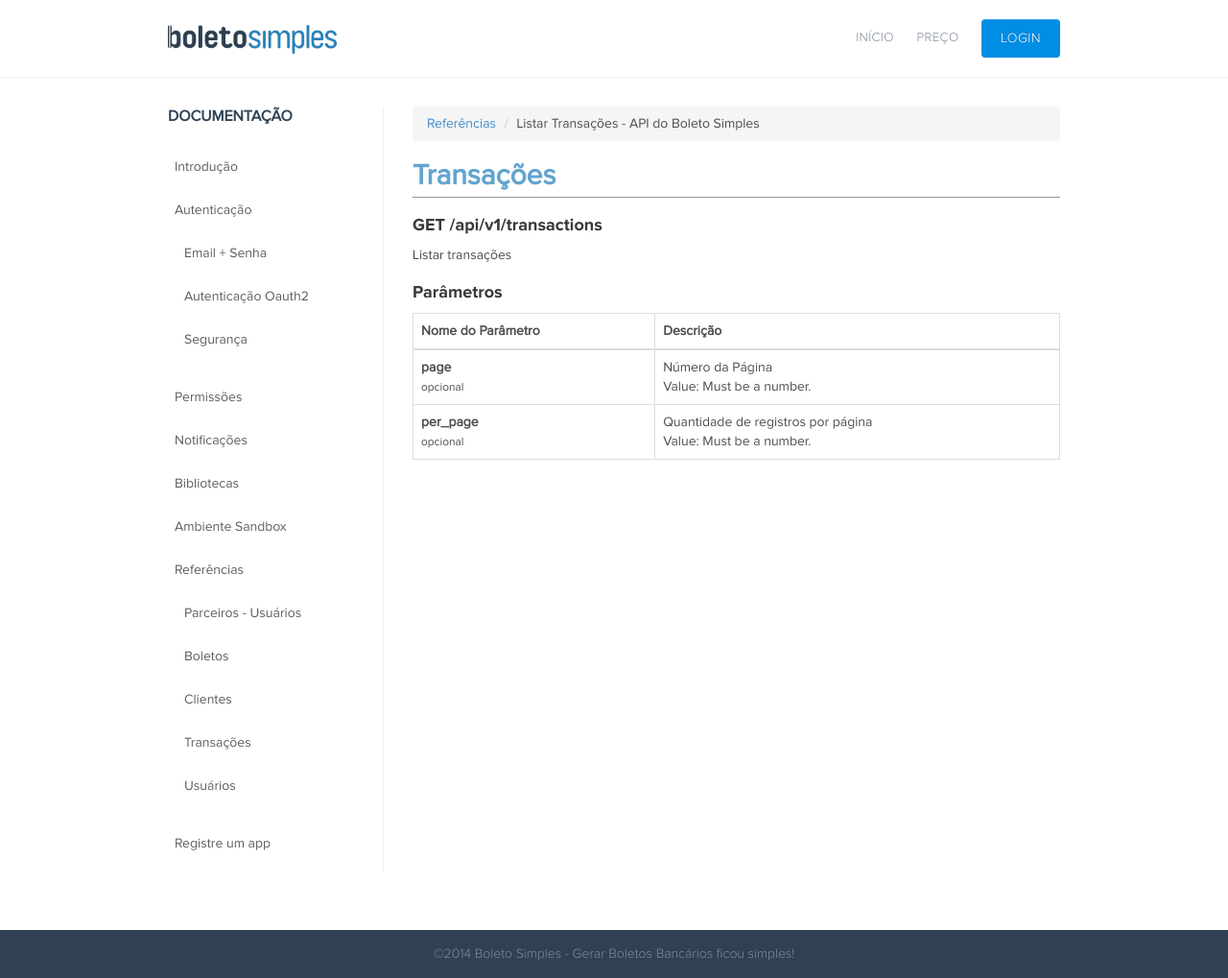
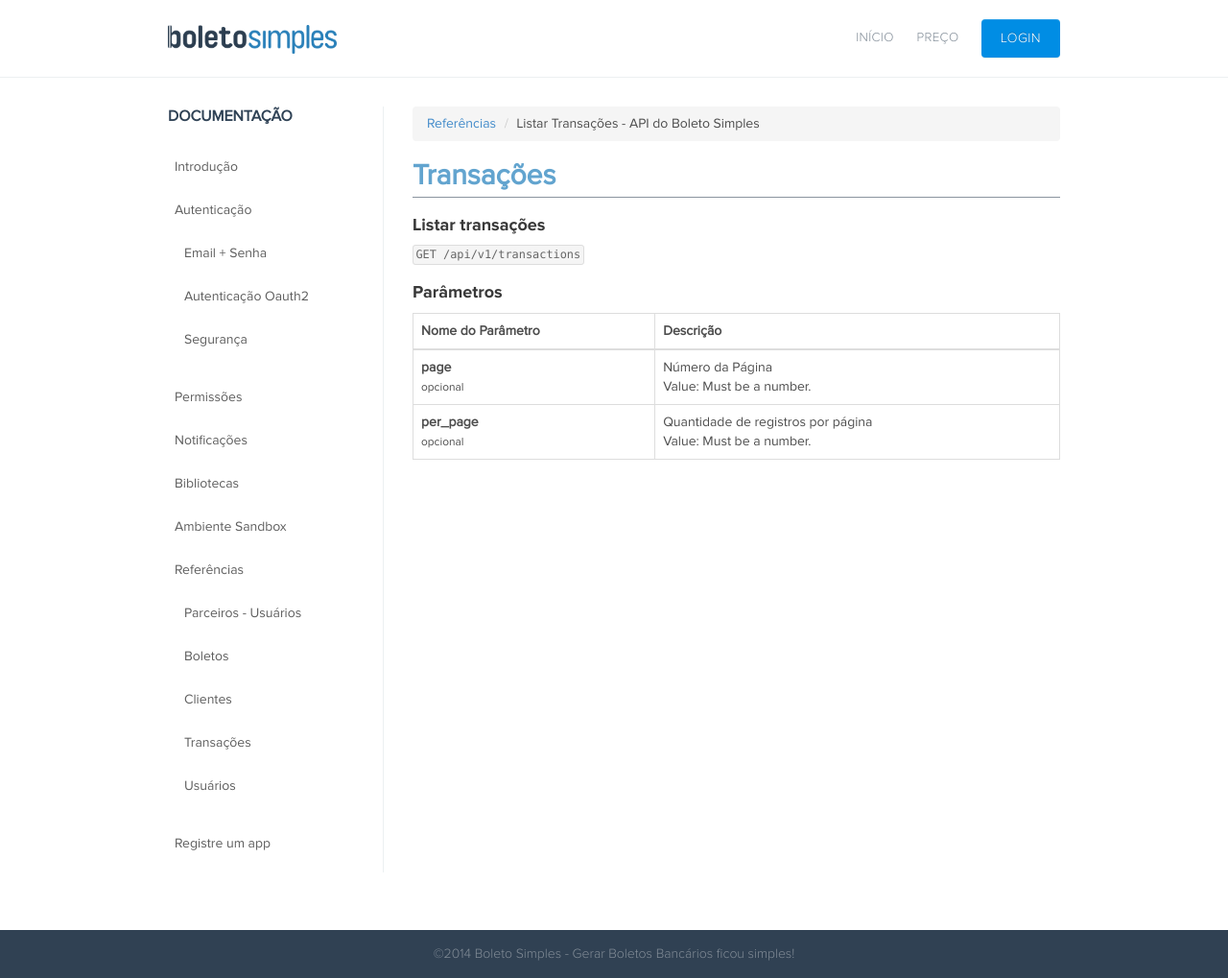
Before and after one commit to BoletoSimples/boletosimples-docs, a Jekyll site: the page built from reference/v1/transactions/index.md, in a window 1280 px wide. Shown: the whole page at 96% size. Built offline with Jekyll 4.4.1, drawn with Linux system fonts in a browser that asks for light colours.

```diff
--- a/reference/v1/transactions/index.md
+++ b/reference/v1/transactions/index.md
@@ -6,8 +6,9 @@ en: /en/references
 
 ## Transações
 
-### GET /api/v1/transactions
-Listar transações
+### Listar transações
+<code>GET /api/v1/transactions</code>
+
 
 ### Parâmetros
 
```
